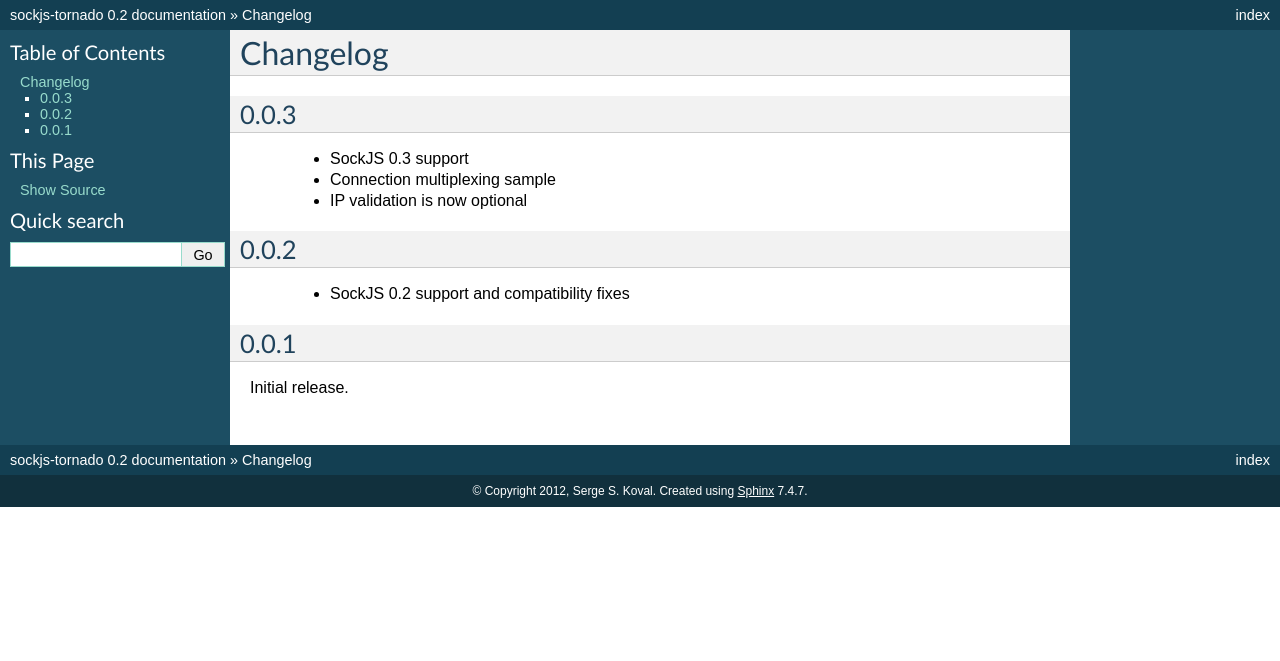
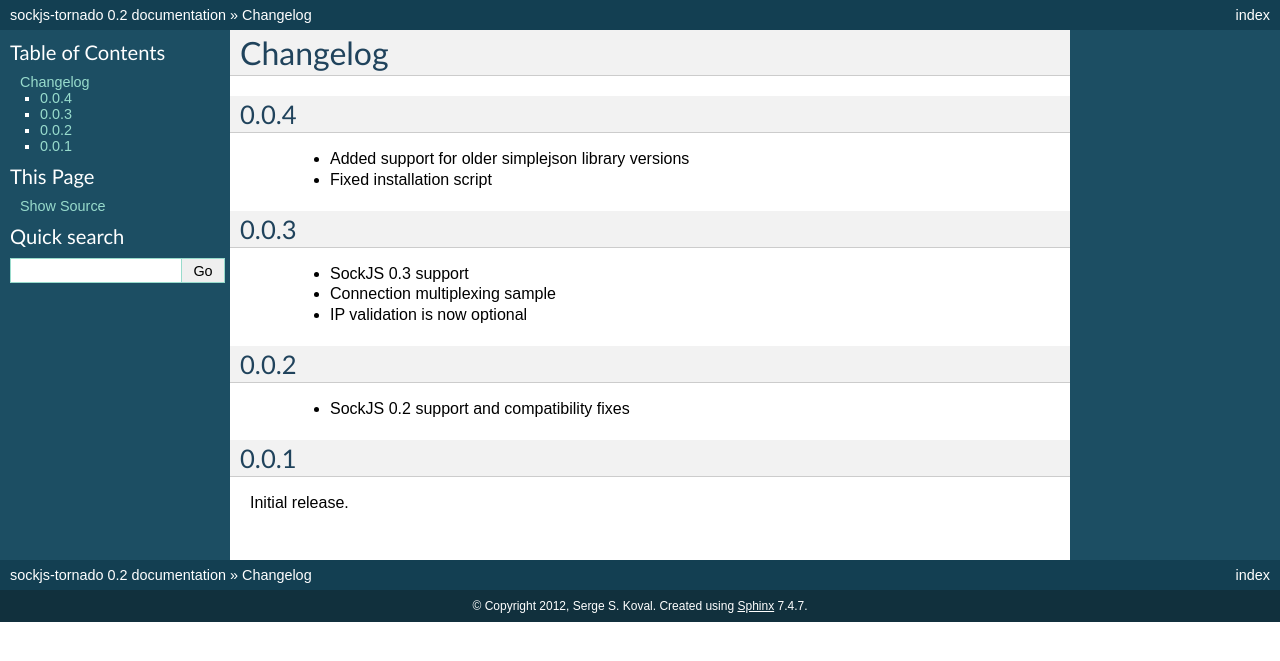
Before and after one commit to mrjoes/sockjs-tornado, a Sphinx documentation site: the page built from doc/changelog.rst, in a window 1280 px wide. Shown: the top 661 px of the page. Built offline with Sphinx 7.4.7, drawn with Linux system fonts in a browser that asks for light colours.

Commit message:
Fixed installation script, bumped version.

```diff
--- a/doc/changelog.rst
+++ b/doc/changelog.rst
@@ -1,5 +1,11 @@
 Changelog
 ---------
+
+0.0.4
+~~~~~
+
+ - Added support for older simplejson library versions
+ - Fixed installation script
 
 0.0.3
 ~~~~~
--- a/setup.py
+++ b/setup.py
@@ -27,7 +27,7 @@ def desc():
 
 setup(
     name='sockjs-tornado',
-    version='0.0.3',
+    version='0.0.4',
     author='Serge S. Koval',
     author_email='serge.koval@gmail.com',
     packages=['sockjs', 'sockjs.tornado', 'sockjs.tornado.transports'],
```
Also changed, not shown: 1 other file.
